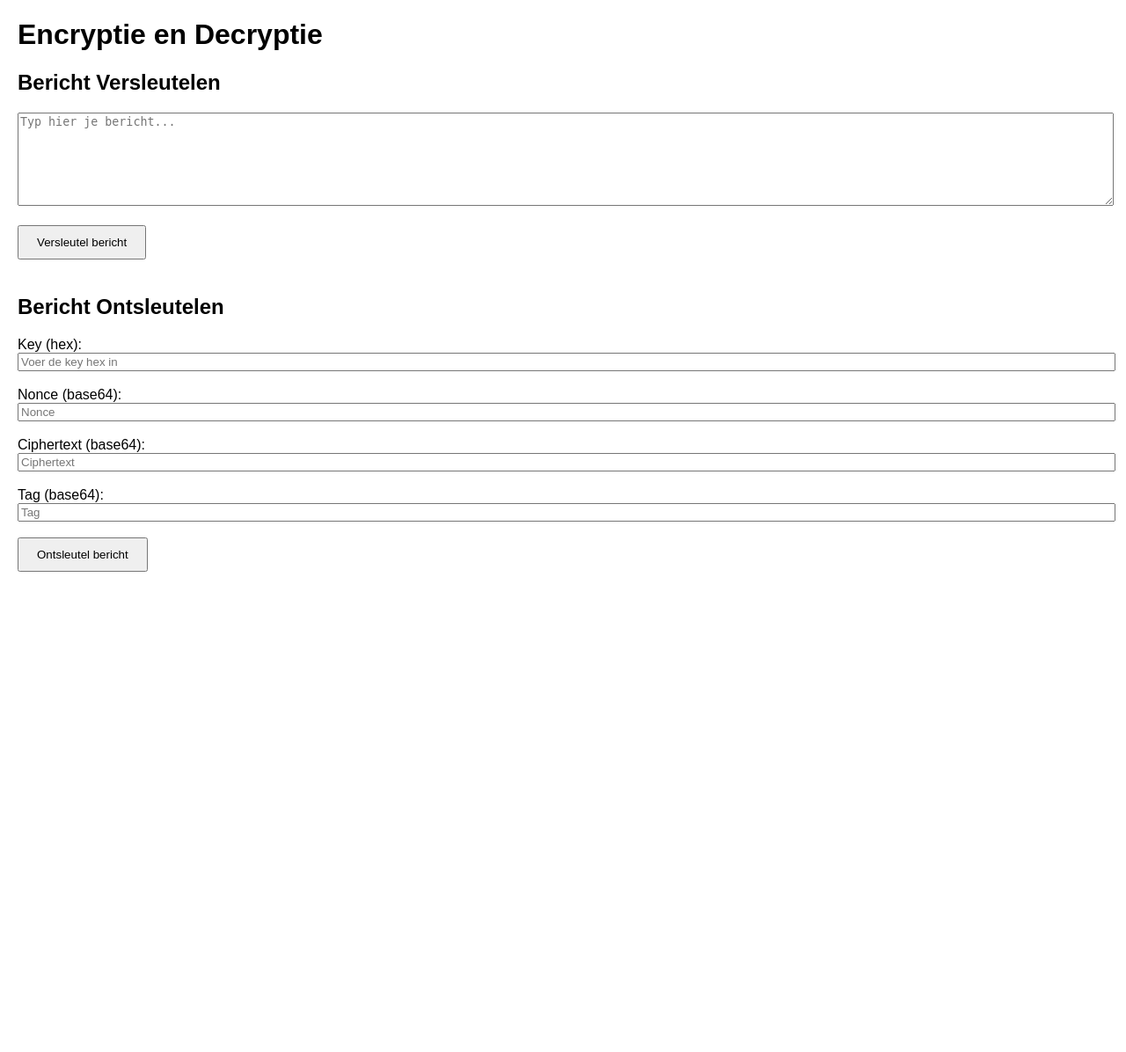
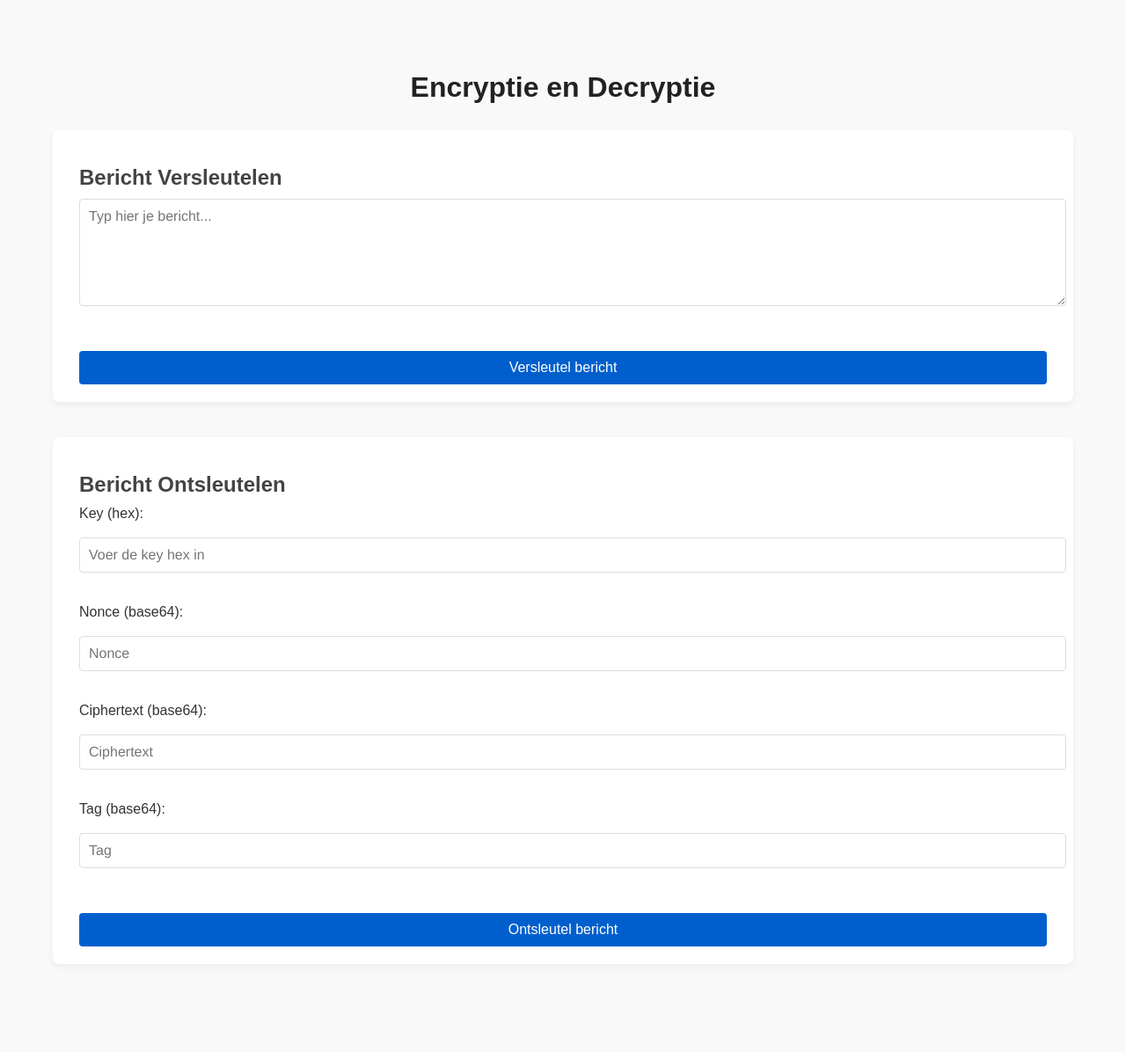
Before and after one commit to Exauce-1015127/security-weekopdracht5, a Flask app: page /index2 in a window 1280 px wide. Shown: the whole page at 88% size. Before the commit the page ends 650 px from the top, so only its background shows below. Run offline with Flask 3, Linux system fonts and the light colour scheme.

Commit message:
ADD: Created a css file to make the encryption page look more appealing Added link to the style in index2 html

```diff
--- /dev/null
+++ b/static/css/encryption.css
@@ -0,0 +1,98 @@
+/* styles.css */
+
+body {
+    font-family: 'Helvetica Neue', Helvetica, Arial, sans-serif;
+    background-color: #f9f9f9;
+    color: #333;
+    margin: 0;
+    padding: 40px;
+}
+
+h1 {
+    text-align: center;
+    font-size: 2em;
+    margin-bottom: 30px;
+    color: #222;
+}
+
+h2 {
+    font-size: 1.5em;
+    margin-bottom: 10px;
+    color: #444;
+}
+
+.section {
+    background-color: #ffffff;
+    padding: 20px 30px;
+    border-radius: 8px;
+    box-shadow: 0 4px 8px rgba(0,0,0,0.05);
+    margin-bottom: 40px;
+}
+
+form {
+    display: flex;
+    flex-direction: column;
+}
+
+textarea {
+    width: 100%;
+    height: 120px;
+    padding: 10px;
+    border: 1px solid #ddd;
+    border-radius: 4px;
+    font-family: 'Helvetica Neue', Helvetica, Arial, sans-serif;
+    font-size: 1em;
+    resize: vertical;
+    transition: border-color 0.2s;
+}
+
+textarea:focus {
+    border-color: #005fcc;
+    outline: none;
+}
+
+input[type=text] {
+    width: 100%;
+    padding: 10px;
+    border: 1px solid #ddd;
+    border-radius: 4px;
+    font-family: 'Helvetica Neue', Helvetica, Arial, sans-serif;
+    font-size: 1em;
+    transition: border-color 0.2s;
+}
+
+input[type=text]:focus {
+    border-color: #005fcc;
+    outline: none;
+}
+
+button {
+    margin-top: 15px;
+    padding: 12px 25px;
+    border: none;
+    border-radius: 4px;
+    background-color: #005fcc;
+    color: #fff;
+    font-size: 1em;
+    cursor: pointer;
+    transition: background-color 0.2s, box-shadow 0.2s;
+}
+
+button:hover {
+    background-color: #004bb5;
+    box-shadow: 0 2px 8px rgba(0,0,0,0.1);
+}
+
+.output {
+    background-color: #f0f0f0;
+    padding: 15px;
+    border-radius: 6px;
+    margin-top: 10px;
+    font-family: 'Courier New', monospace;
+    font-size: 0.95em;
+}
+
+button:disabled {
+    background-color: #ccc;
+    cursor: not-allowed;
+}
--- a/templates/index2.html
+++ b/templates/index2.html
@@ -3,6 +3,7 @@
 <head>
     <meta charset="UTF-8" />
     <title>Encryptie & Decryptie App</title>
+    <link rel="stylesheet" href="/static/css/encryption.css">
     <style>
         body { font-family: Arial, sans-serif; margin: 20px; }
         textarea { width: 100%; height: 100px; }
```
